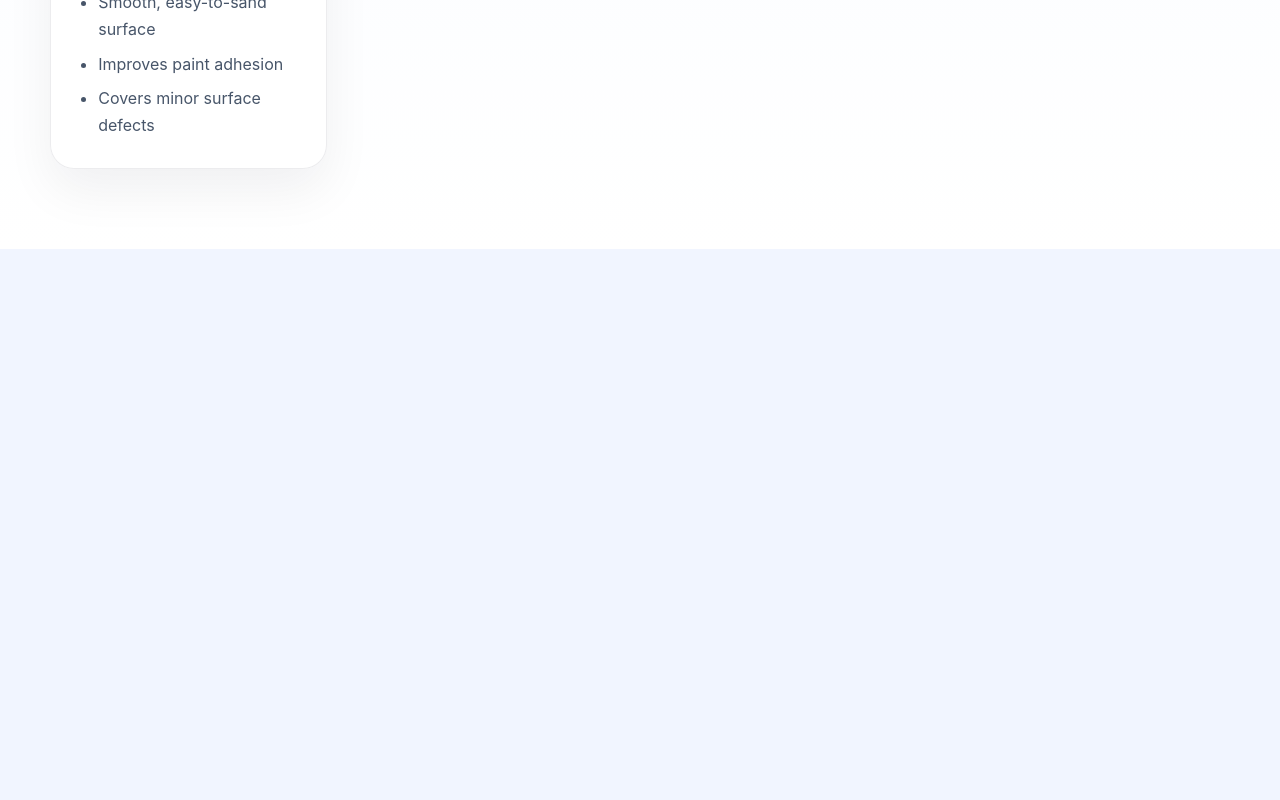
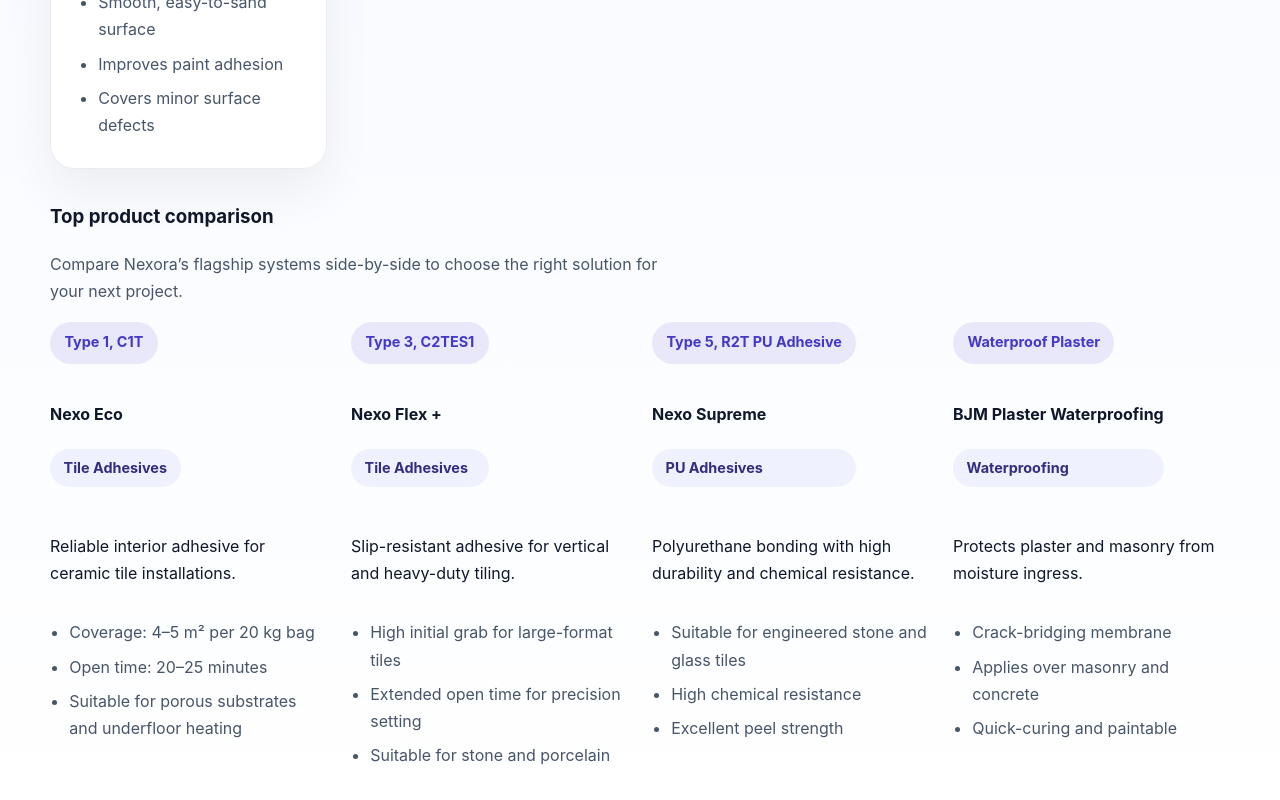
Before and after one commit to jaypalsodha/nexora, a Next.js app: page /catalog in a window 1280 px wide. Shown: the part 3379-4179 px from the top of the page. Before the commit the page ends 3628 px from the top, so only its background shows below. Built offline with nearby package versions, Linux system fonts and the light colour scheme.

Commit message:
Add top product comparison matrix to catalog page

```diff
--- a/app/catalog/page.tsx
+++ b/app/catalog/page.tsx
@@ -3,10 +3,19 @@
 import { useCallback } from "react";
 import { categories, products } from "../../lib/data";
 
+const comparisonNames = [
+  "Nexo Eco",
+  "Nexo Flex +",
+  "Nexo Supreme",
+  "BJM Plaster Waterproofing",
+];
+
 export default function CatalogPage() {
   const handlePrint = useCallback(() => {
     window.print();
   }, []);
+
+  const comparisonItems = products.filter((product) => comparisonNames.includes(product.name));
 
   return (
     <main>
@@ -81,6 +90,35 @@
               </article>
             ))}
           </div>
+
+          <div className="section-heading" style={{ marginTop: "2rem" }}>
+            <h3>Top product comparison</h3>
+            <p className="section-subtitle">
+              Compare Nexora’s flagship systems side-by-side to choose the right solution for your next project.
+            </p>
+          </div>
+
+          <div className="grid comparison-grid">
+            {comparisonItems.map((product) => (
+              <article key={product.name} className="card comparison-card">
+                <div className="comparison-card-header">
+                  <div>
+                    <span className="product-badge">{product.type}</span>
+                    <h4>{product.name}</h4>
+                    <p className="product-category">{product.category}</p>
+                  </div>
+                </div>
+                <div className="comparison-details">
+                  <p>{product.benefit}</p>
+                  <ul className="product-specs comparison-specs">
+                    {product.specs.map((spec) => (
+                      <li key={spec}>{spec}</li>
+                    ))}
+                  </ul>
+                </div>
+              </article>
+            ))}
+          </div>
         </div>
       </section>
     </main>
--- a/app/globals.css
+++ b/app/globals.css
@@ -279,6 +279,39 @@
 .product-specs li {
   color: #475569;
   line-height: 1.7;
+}
+
+.comparison-grid {
+  grid-template-columns: repeat(auto-fit, minmax(260px, 1fr));
+}
+
+.comparison-card {
+  display: flex;
+  flex-direction: column;
+  gap: 1rem;
+}
+
+.comparison-card-header {
+  display: flex;
+  align-items: flex-start;
+  justify-content: space-between;
+  gap: 1rem;
+}
+
+.comparison-details {
+  display: grid;
+  gap: 1rem;
+}
+
+.comparison-specs {
+  margin: 0;
+  padding-left: 1.2rem;
+  display: grid;
+  gap: 0.45rem;
+}
+
+.comparison-specs li {
+  color: #475569;
 }
 
 .testimonials-grid {
```
